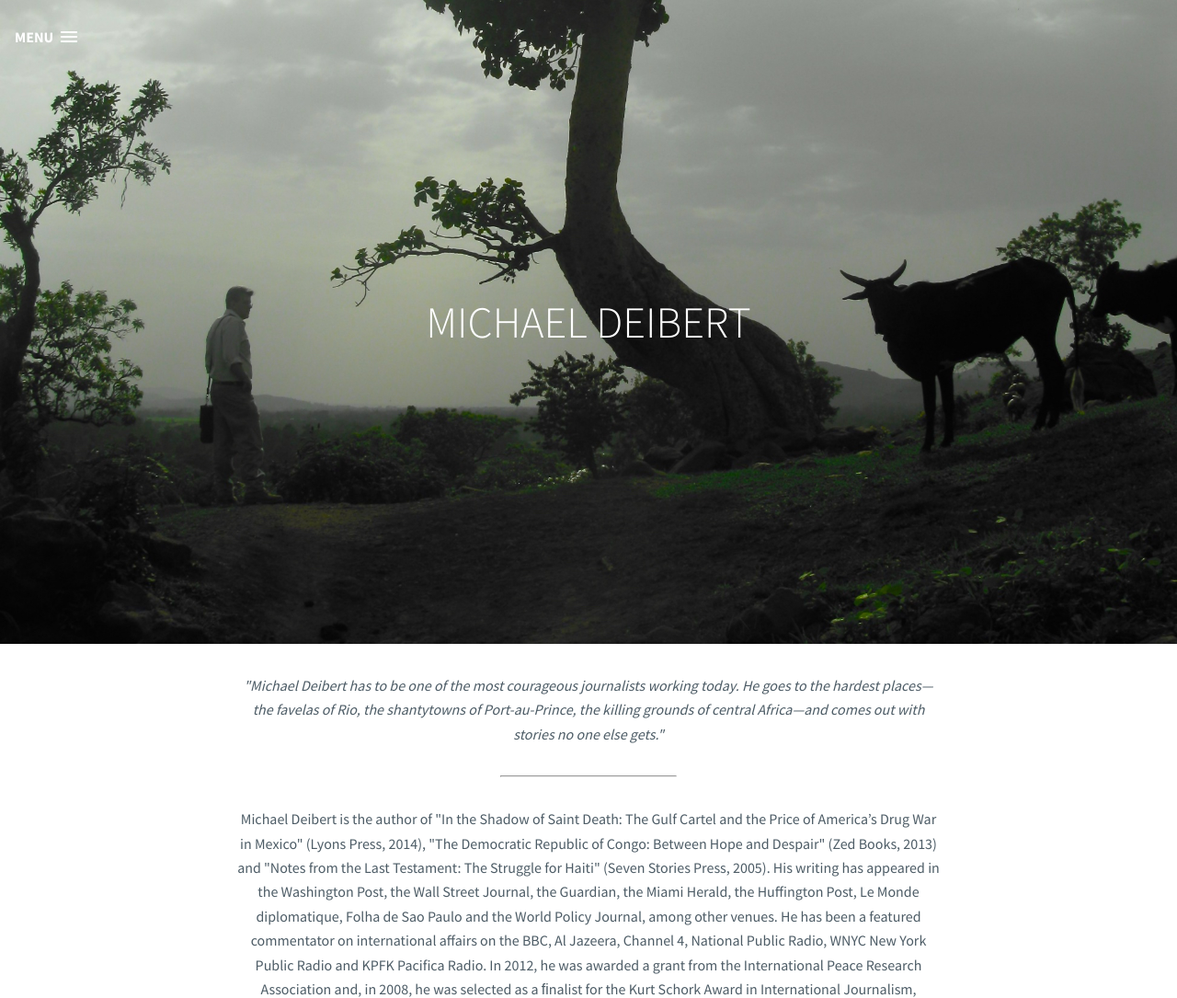
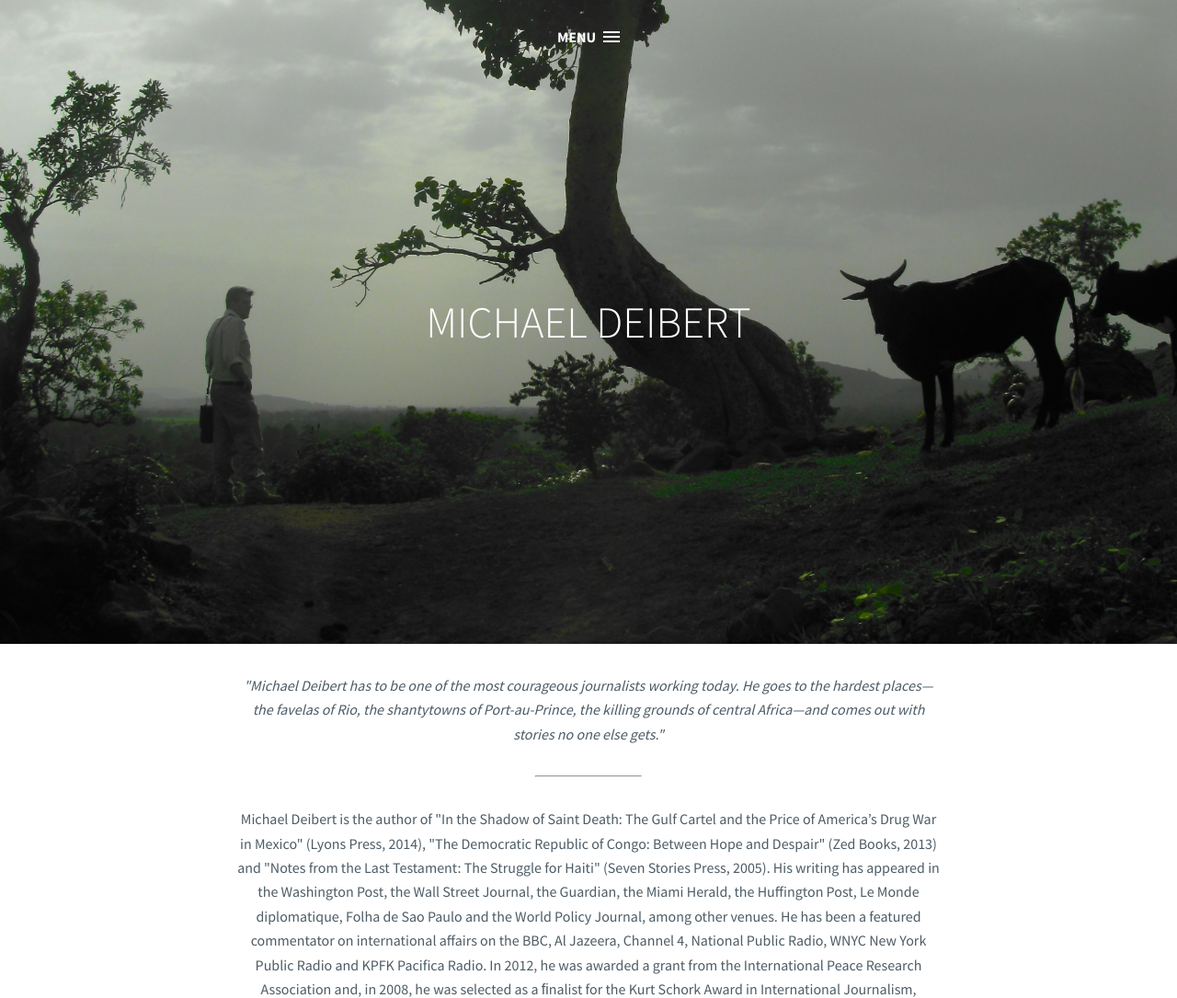
Before and after one commit to bikio/mdeib, a PHP site: page /index.php in a window 1280 px wide. Shown: the top 1085 px of the page at 92% size. Run offline with PHP 8.4, Linux system fonts and the light colour scheme.

Commit message:
nav icon to center

```diff
--- a/css/style.css
+++ b/css/style.css
@@ -26,7 +26,7 @@ a {
 }
 
 hr {
-  width: 25%;
+  width: 15%;
 }
 
 .buy a {
@@ -180,10 +180,13 @@ html, body {
     display: block;
   }
 }
-
+a.cd-primary-nav-trigger {
+  margin: 0 auto;
+}
 .cd-primary-nav-trigger {
   position: absolute;
   left: 0;
+  right: 0;
   top: 0;
   height: 100%;
   width: 50px;
@@ -263,7 +266,7 @@ html, body {
     background-color: transparent;
     height: 30px;
     line-height: 30px;
-    right: 2.2em;
+    right: 0;
     top: 50%;
     bottom: auto;
     -webkit-transform: translateY(-50%);
@@ -480,8 +483,8 @@ img:hover {
 }
 
 h1.title {
-  background: rgba(0,20, 0, .8);
-  font-size: 1.7rem !important;
+  background: rgba(0,20, 0, .9);
+  font-size: 1.8rem !important;
 }
 
 @media only screen and (min-width: 768px) {
```
